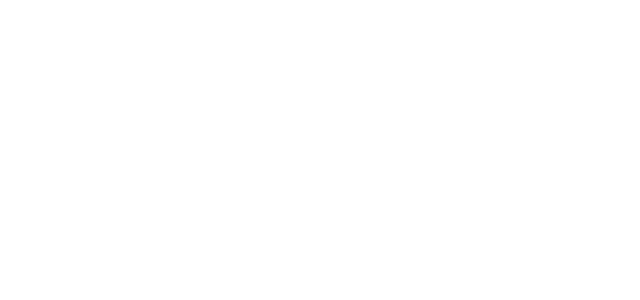
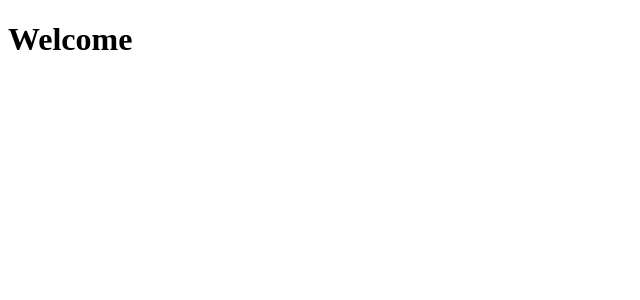
Before and after one commit to akoshochrein/old-blog, a React app: page / in a window 1280 px wide. Shown: the top 300 px of the page, without its empty margins (0-640 px from the left). Built offline with nearby package versions, Linux system fonts and the light colour scheme; the HTML template or start-up script is replaced by a standard one.

Commit message:
try a welcome page with routing

```diff
--- a/src/index.jsx
+++ b/src/index.jsx
@@ -2,11 +2,13 @@
 import ReactDOM from 'react-dom';
 import { Router, Route, Link, browserHistory } from 'react-router'
 
+import Welcome from './welcome';
 import Blog from './blog';
 import ShowCase from './showcase';
 
 ReactDOM.render(
     <Router history={browserHistory}>
+        <Route path="/" component={Welcome} />
         <Route path="blog" component={Blog} />
         <Route path="showcase" component={ShowCase} />
     </Router>,
--- a/src/styles/main.scss
+++ b/src/styles/main.scss
@@ -14,6 +14,10 @@
     font-size: 89px;
     font-weight: normal;
     font-family: $cormorantGaramondRegular;
+}
+
+h1.welcome {
+    color: #100e0f;
 }
 
 h2 {
--- /dev/null
+++ b/src/welcome.jsx
@@ -0,0 +1,11 @@
+import React from 'react';
+
+export default class Welcome extends React.Component {
+    render () {
+        return (
+            <div className="application-wrapper">
+                <h1 className="welcome">Welcome</h1>
+            </div>
+        );
+    }
+}
--- a/webpack.config.js
+++ b/webpack.config.js
@@ -43,7 +43,7 @@
                 devtool: 'source-map',
                 output: {
                     path: PATHS.build,
-                    publicPath: '/blog/',
+                    publicPath: '/',
                     filename: '[name].[chunkhash].js',
                     chunkFilename: '[chunkhash].js'
                 }
```
